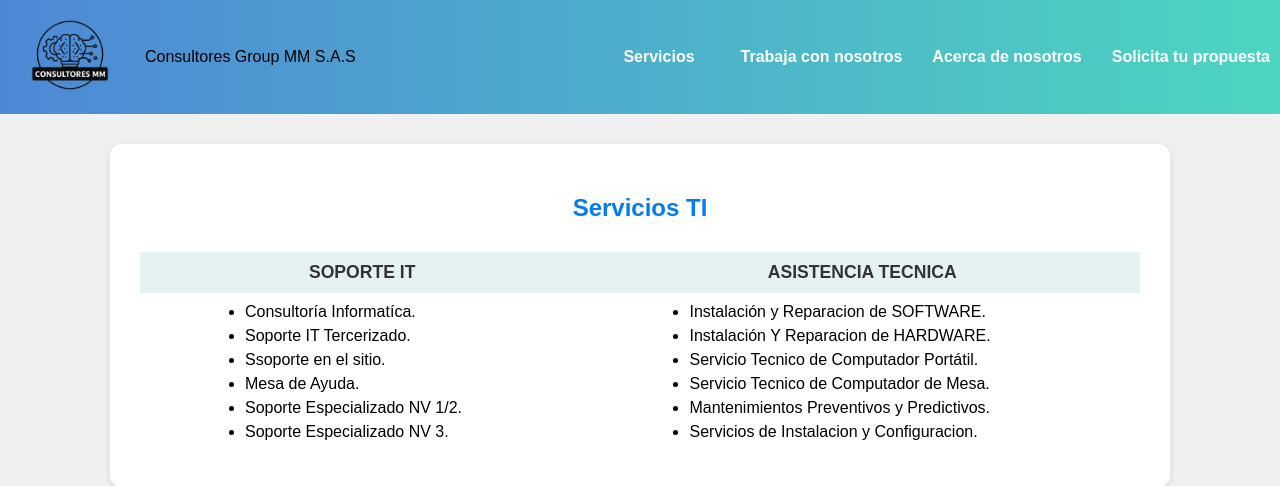
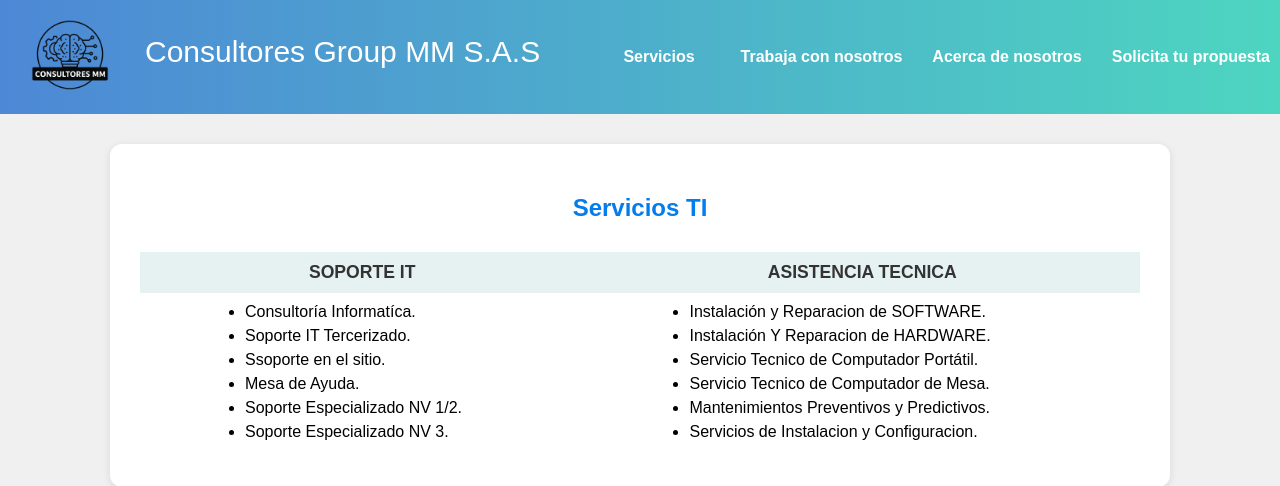
Before and after one commit to Pickno/empresa_rrhh, a Flask app: page /TI in a window 1280 px wide. Shown: the top 486 px of the page. Run offline with Flask 3, Linux system fonts and the light colour scheme.

Commit message:
Actualiza archivos de formulario

```diff
--- a/templates/RRHH.html
+++ b/templates/RRHH.html
@@ -12,7 +12,7 @@
     <a href="/#">
     <img src="{{ url_for('static', filename='logo.png') }}" alt="Logo" height="100">
     </a>
-    <span class="Consultores Group MM S.A.S">Consultores Group MM S.A.S</span>
+    <span class="TConsultores">Consultores Group MM S.A.S</span>
   </div>
   <div class="dropdown">
     <a>Servicios</a>
--- a/templates/SST.html
+++ b/templates/SST.html
@@ -12,7 +12,7 @@
     <a href="/#">
     <img src="{{ url_for('static', filename='logo.png') }}" alt="Logo" height="100">
     </a>
-    <span class="Consultores Group MM S.A.S">Consultores Group MM S.A.S</span>
+    <span class="TConsultores">Consultores Group MM S.A.S</span>
   </div>
   <div class="dropdown">
     <a>Servicios</a>
--- a/templates/TI.html
+++ b/templates/TI.html
@@ -12,7 +12,7 @@
     <a href="/#">
     <img src="{{ url_for('static', filename='logo.png') }}" alt="Logo" height="100">
     </a>
-    <span class="Consultores Group MM S.A.S">Consultores Group MM S.A.S</span>
+    <span class="TConsultores">Consultores Group MM S.A.S</span>
   </div>
   <div class="dropdown">
     <a>Servicios</a>
--- a/templates/contacto.html
+++ b/templates/contacto.html
@@ -13,7 +13,7 @@
     <a href="/#">
     <img src="{{ url_for('static', filename='logo.png') }}" alt="Logo" height="100">
     </a>
-    <span class="Consultores Group MM S.A.S">Consultores Group MM S.A.S</span>
+    <span class="TConsultores">Consultores Group MM S.A.S</span>
   </div>
   <div class="dropdown">
     <a>Servicios</a>
--- a/templates/nosotros.html
+++ b/templates/nosotros.html
@@ -12,7 +12,7 @@
     <a href="/#">
     <img src="{{ url_for('static', filename='logo.png') }}" alt="Logo" height="100">
     </a>
-    <span class="Consultores Group MM S.A.S">Consultores Group MM S.A.S</span>
+    <span class="TConsultores">Consultores Group MM S.A.S</span>
   </div>
   <div class="dropdown">
     <a>Servicios</a>
```
